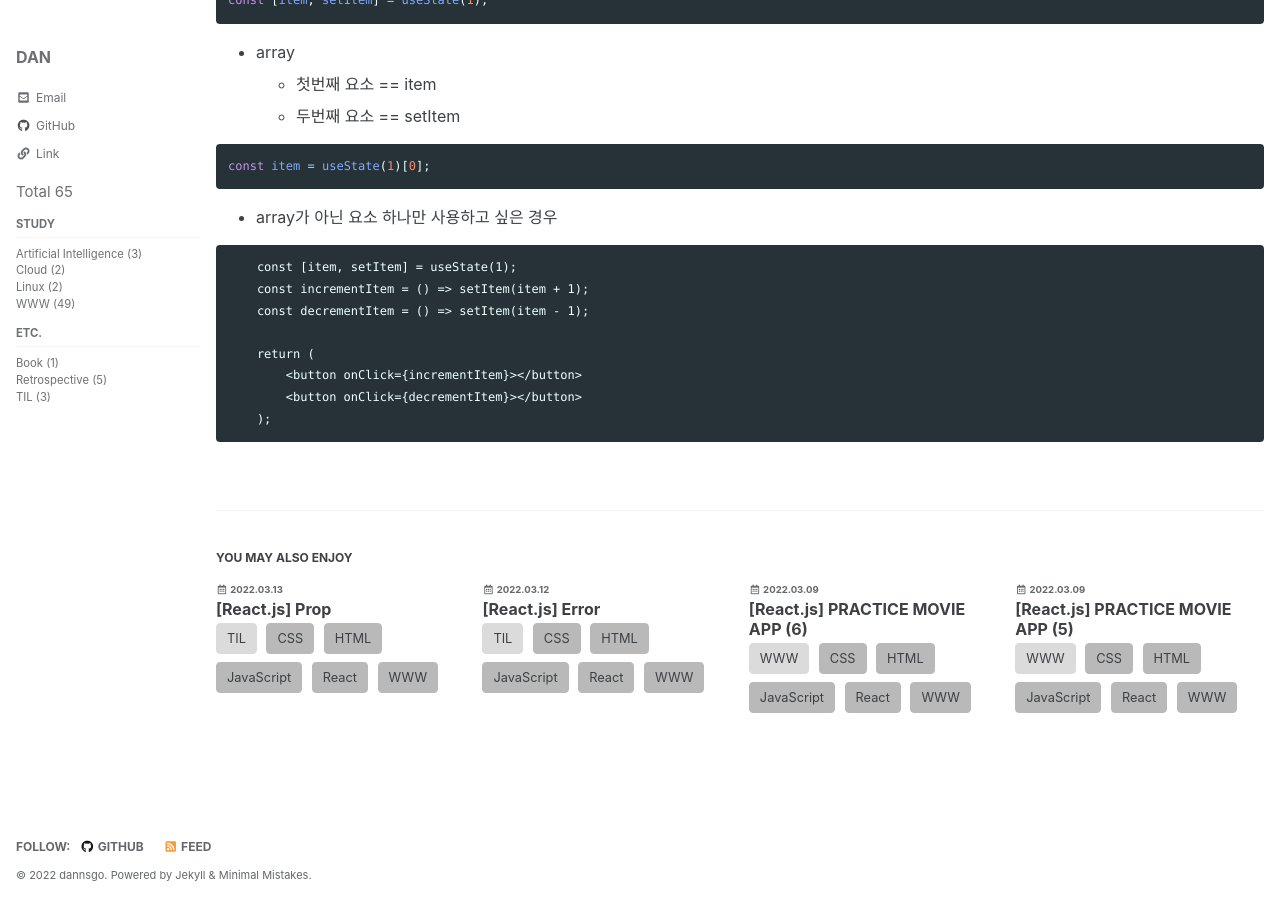
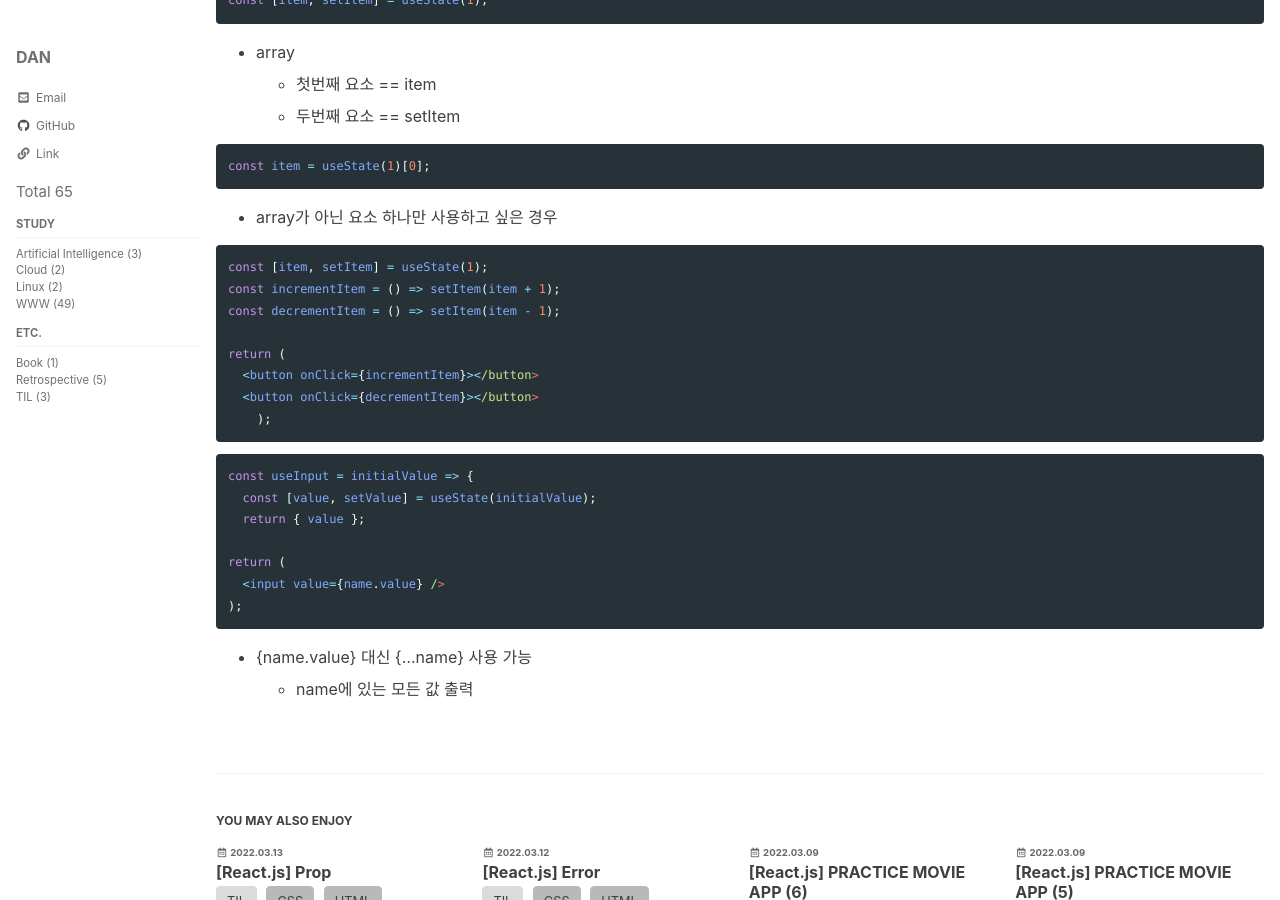
Before and after one commit to znhoon/dannsgo.github.io, a Jekyll site: the page built from _posts/WWW/2022-03-16-www-220316.md, in a window 1280 px wide and 900 px high, scrolled down 453 px. Built offline with Jekyll 4.4.1, drawn with Linux system fonts in a browser that asks for light colours; cached includes are drawn as plain includes; some web fonts are replaced.

Commit message:
Update 2022-03-16-www-220316.md

````diff
--- a/_posts/WWW/2022-03-16-www-220316.md
+++ b/_posts/WWW/2022-03-16-www-220316.md
@@ -33,13 +33,26 @@ const item = useState(1)[0];
 
 - array가 아닌 요소 하나만 사용하고 싶은 경우
 
-```
-    const [item, setItem] = useState(1);
-    const incrementItem = () => setItem(item + 1);
-    const decrementItem = () => setItem(item - 1);
+```js
+const [item, setItem] = useState(1);
+const incrementItem = () => setItem(item + 1);
+const decrementItem = () => setItem(item - 1);
 
-    return (
-        <button onClick={incrementItem}></button>
-        <button onClick={decrementItem}></button>
+return (
+  <button onClick={incrementItem}></button>
+  <button onClick={decrementItem}></button>
     );
 ```
+
+```js
+const useInput = initialValue => {
+  const [value, setValue] = useState(initialValue);
+  return { value };
+
+return (
+  <input value={name.value} />
+);
+```
+
+- {name.value} 대신 {...name} 사용 가능
+  - name에 있는 모든 값 출력
````
